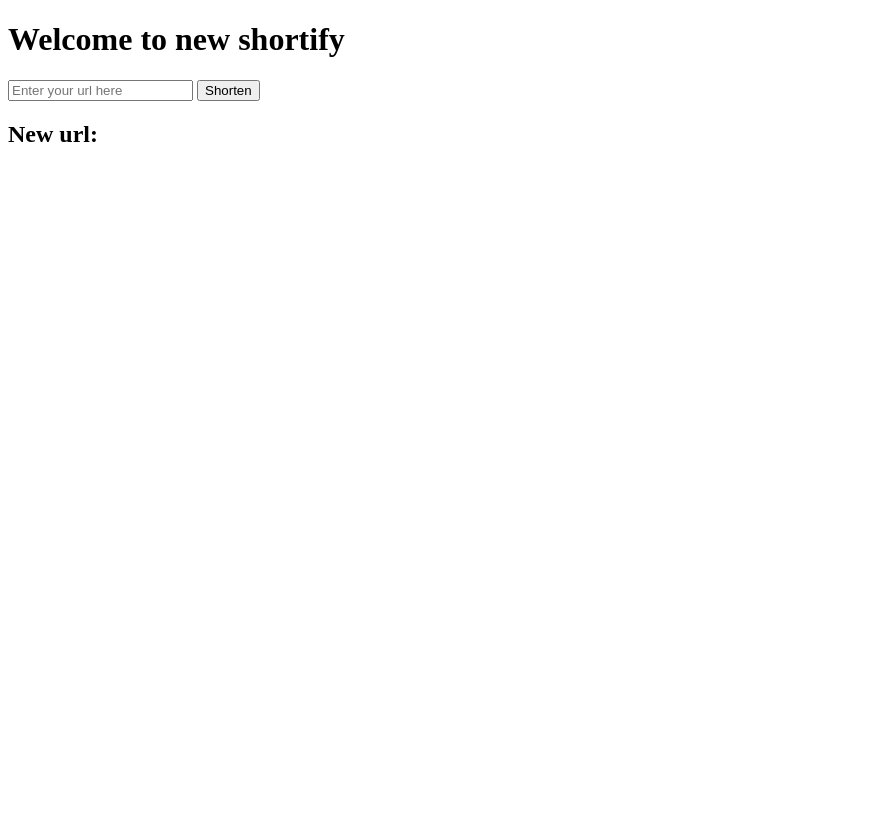
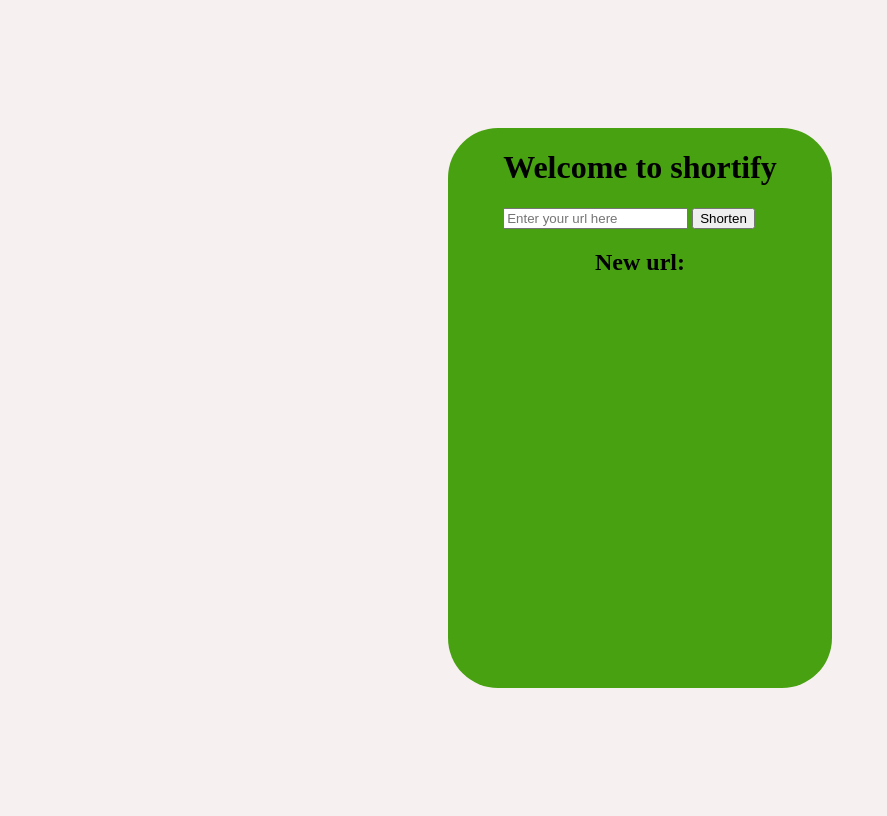
Before and after one commit to RajSingh-ops/shortify, a Django app: page / in a window 1280 px wide. Shown: the whole page, without its empty margins (0-887 px from the left). Before the commit the page ends 142 px from the top, so only its background shows below. Run offline with Django 5.2, Linux system fonts and the light colour scheme.

Commit message:
little bit css

```diff
--- a/short/settings.py
+++ b/short/settings.py
@@ -25,7 +25,7 @@
 SECRET_KEY = 'django-insecure-rp7!5vd%q61j6q%h_xdfb9xs!z!t&bq3%-ko42pv&)k$682#zp'
 
 # SECURITY WARNING: don't run with debug turned on in production!
-DEBUG = True
+DEBUG = False
 
 ALLOWED_HOSTS = ['shortify.onrender.com','localhost','127.0.0.1','shortify-ytns.onrender.com']
 
--- a/shortapp/templates/index.html
+++ b/shortapp/templates/index.html
@@ -4,18 +4,47 @@
     <meta charset="UTF-8">
     <meta name="viewport" content="width=device-width, initial-scale=1.0">
     <title>Document</title>
+    <style>
+        body{
+            background-color:#F7F0F0;
+            display:flex;
+            justify-content:center;
+            align-items:center;
+            height:100vh;
+        }
+
+        div{
+
+            display:flex;
+            flex-direction:column;
+            align-items:center;
+            border-radius: 50px;
+            background-color: #48A111;
+            width: 30vw;
+            height: 70vh;
+        }
+        #l{
+            height: 10vh;
+            width: 25vw;
+            background-color: rgb(236, 229, 229);
+        }
+
+    </style>
 </head>
-<body bg-color="lightblue">
+<body>
+    <div>
     <form action="{% url "submit_url" %}" method="post">
     {% csrf_token %}
-    <h1>Welcome to new shortify</h1>
+
+    <h1>Welcome to shortify</h1>
     <input type="url" name="urlq" placeholder="Enter your url here">
     <button type="submit">Shorten</button>
     </form>
     <h2>New url:</h2><br>
     {% if urln %}
-    <div><a href={{urln}}>{{urln}}</a></div>
+    <div id="l"><a href={{urln}}>{{urln}}</a></div>
     {% endif %}
+</div>
 </body>
 <script>
 
```
